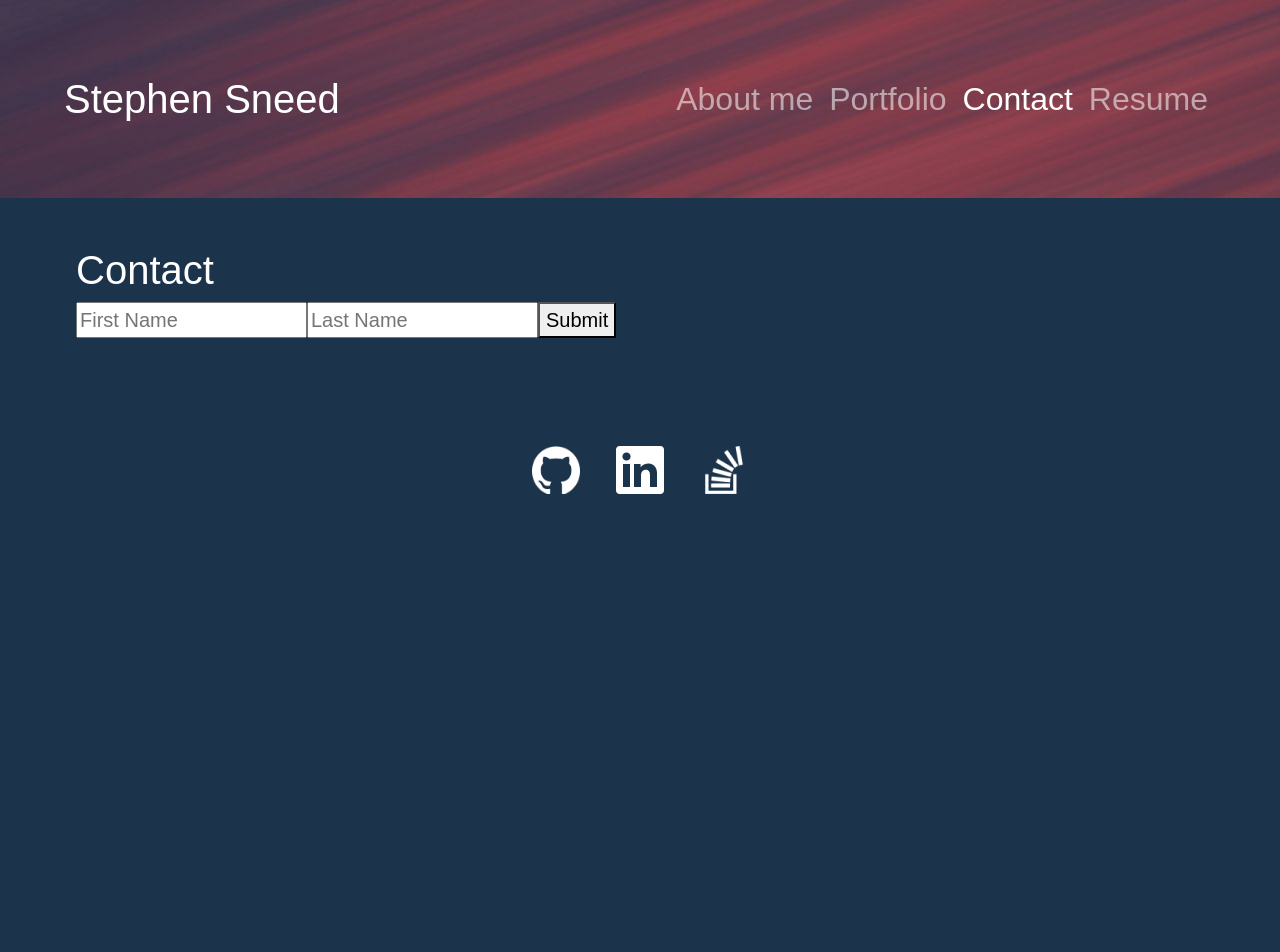
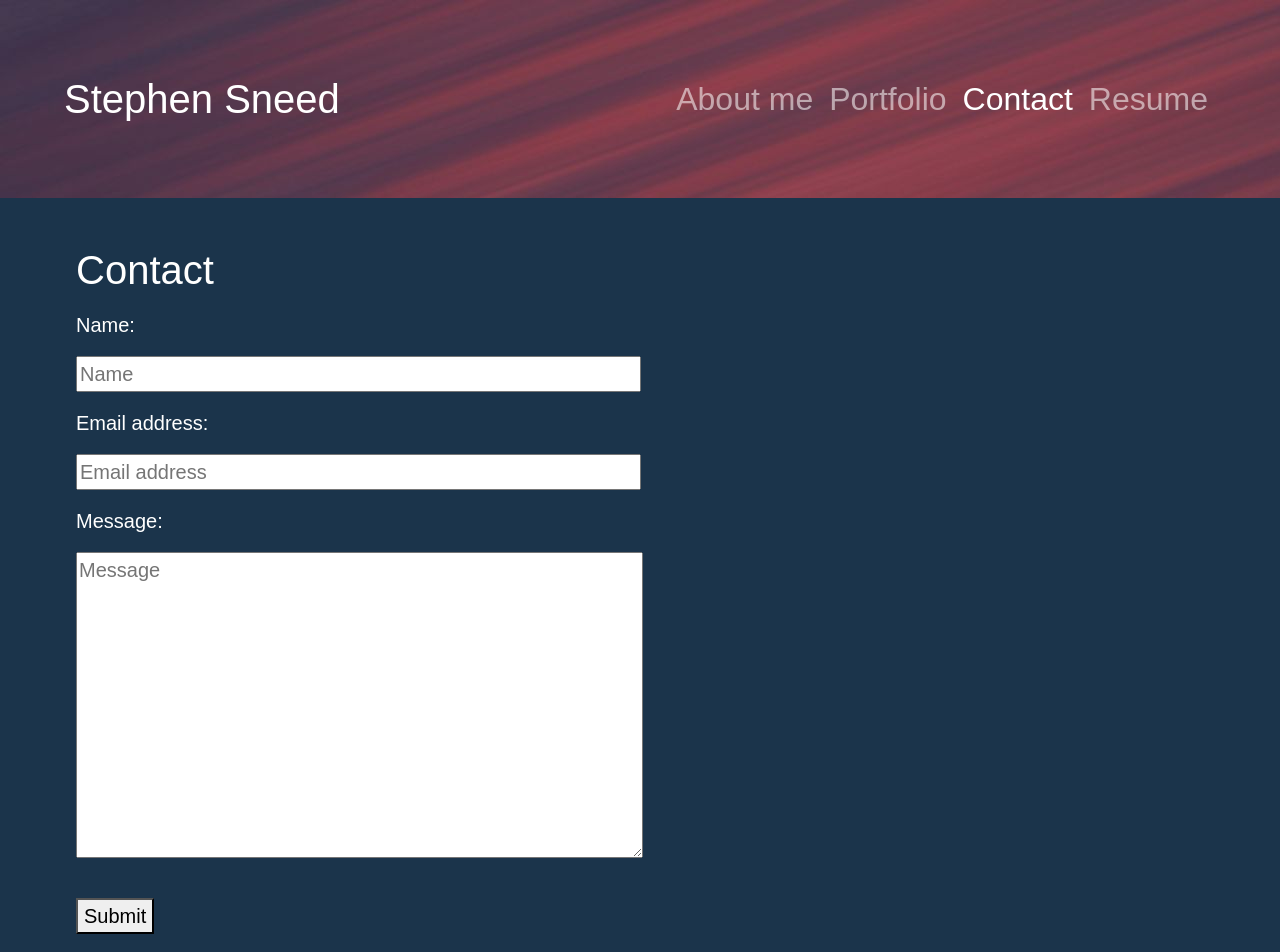
Before and after one commit to sfsneed70/react_portfolio, a React (Vite) app: page /Contact in a window 1280 px wide. Shown: the top 952 px of the page. Before the commit the page ends 800 px from the top, so only its background shows below. Built offline with nearby package versions, Linux system fonts and the light colour scheme.

Commit message:
contact form

```diff
--- a/eslint.config.js
+++ b/eslint.config.js
@@ -33,6 +33,7 @@
         'warn',
         { allowConstantExport: true },
       ],
+      'react/prop-types': 'off',
     },
   },
 ]
--- a/package.json
+++ b/package.json
@@ -10,6 +10,8 @@
     "preview": "vite preview"
   },
   "dependencies": {
+    "@fortawesome/free-brands-svg-icons": "^6.6.0",
+    "@fortawesome/react-fontawesome": "^0.2.2",
     "bootstrap": "^5.3.3",
     "react": "^18.3.1",
     "react-bootstrap": "^2.10.4",
--- a/src/components/Project.jsx
+++ b/src/components/Project.jsx
@@ -1,22 +1,24 @@
-
-import * as projects from '../../assets';
+import * as images from '../assets/projects';
+import { FontAwesomeIcon } from '@fortawesome/react-fontawesome';
+import { faGithub } from '@fortawesome/free-brands-svg-icons'
 
 function Project({ project }) {
+
   const { name, repo, link, description } = project;
 
   return (
-    <div className="project" key={name}>
+    <div className="project p-2" key={name}>
       <img
-        src={projects[name]}
-        alt={removeHyphensAndCapitalize(name)}
+        src={images[name]}
+        alt={name}
         className="project-bg"
       />
       <div className="project-text">
         <h3>
-          <a href={link}>{removeHyphensAndCapitalize(name)}</a>
+          <a href={link}>{name}</a>
           &nbsp;
           <a href={repo}>
-            <i className="fab fa-github" />
+            <FontAwesomeIcon icon={faGithub}/>
           </a>
         </h3>
         <p>{description}</p>
--- a/src/pages/Contact.jsx
+++ b/src/pages/Contact.jsx
@@ -1,49 +1,98 @@
-import { useState } from 'react';
+import { useState } from "react";
+import { validateEmail } from "../utils/helpers.js";
 
 function Contact() {
   // Here we set two state variables for firstName and lastName using `useState`
-  const [firstName, setFirstName] = useState('');
-  const [lastName, setLastName] = useState('');
+  const [name, setName] = useState("");
+  const [email, setEmail] = useState("");
+  const [message, setMessage] = useState("");
+  const [errorMessage, setErrorMessage] = useState("");
 
   const handleInputChange = (e) => {
     // Getting the value and name of the input which triggered the change
     const { name, value } = e.target;
 
     // Ternary statement that will call either setFirstName or setLastName based on what field the user is typing in
-    return name === 'firstName' ? setFirstName(value) : setLastName(value);
+    if (name === "name") {
+      setName(value);
+    } else if (name === "message") {
+      setMessage(value);
+    } else {
+      setEmail(value);
+    }
+  };
+
+  const validateInput = (e) => {
+    // setErrorMessage("");
+    const { name, value } = e.target;
+    if (name === "email") {
+      if (!validateEmail(value)) {
+        setErrorMessage("email address is invalid.");
+      } else {
+        setErrorMessage("");
+      }
+    } else {
+      if (!value.length) {
+        setErrorMessage(`${name} is required.`);
+      } else {
+        setErrorMessage("");
+      }
+    }
   };
 
   const handleFormSubmit = (e) => {
     // Preventing the default behavior of the form submit (which is to refresh the page)
     e.preventDefault();
 
-    // Alert the user their first and last name, clear the inputs
-    alert(`Hello ${firstName} ${lastName}`);
-    setFirstName('');
-    setLastName('');
+    setName("");
+    setEmail("");
+    setMessage("");
+    setErrorMessage("");
   };
 
   return (
     <div className="container mx-5 my-5 fs-5">
-      <h1>
-        Contact {firstName} {lastName}
-      </h1>
+      <h1>Contact</h1>
       <form className="form" onSubmit={handleFormSubmit}>
+        <p className="my-3">Name:</p>
         <input
-          value={firstName}
-          name="firstName"
+          size="50"
+          value={name}
+          name="name"
           onChange={handleInputChange}
+          onBlur={validateInput}
           type="text"
-          placeholder="First Name"
+          placeholder="Name"
+          required
         />
+        <br />
+        <p className="my-3">Email address:</p>
         <input
-          value={lastName}
-          name="lastName"
+          size="50"
+          value={email}
+          name="email"
           onChange={handleInputChange}
+          onBlur={validateInput}
+          type="email"
+          placeholder="Email address"
+          required
+        />
+        <br />
+        <p className="my-3">Message:</p>
+        <textarea
+          rows="10"
+          cols="49"
+          value={message}
+          name="message"
+          onChange={handleInputChange}
+          onBlur={validateInput}
           type="text"
-          placeholder="Last Name"
+          placeholder="Message"
+          required
         />
-        <button type="submit">
+        <br />
+        <p>{errorMessage}</p>
+        <button type="submit" className="my-3">
           Submit
         </button>
       </form>
--- a/src/pages/Portfolio.jsx
+++ b/src/pages/Portfolio.jsx
@@ -1,16 +1,32 @@
 import * as images from "../assets/projects";
+import Project from "../components/Project";
 
 export default function Portfolio() {
   return (
     <div className="mx-5 my-5 fs-5">
       <h1>Portfolio</h1>
       <div className="container">
-        <img className="p-2" src={images['Picturific']} alt="picturific" />
-        <img className="p-2" src={images['Picturific']} alt="picturific" />
-        <img className="p-2" src={images['Picturific']} alt="picturific" />
-        <img className="p-2" src={images['Picturific']} alt="picturific" />
-        <img className="p-2" src={images['Picturific']} alt="picturific" />
-        <img className="p-2" src={images['Picturific']} alt="picturific" />
+        <Project
+          project={{
+            name: "Picturific",
+            repo: "https://github.com/brianleepetros/group-02-picturific",
+            link: "https://brianleepetros.github.io/group-02-picturific/",
+            description: "A place to organize, display, and share customizable photo gallery online with others.",
+          }}
+        />
+        <Project
+          project={{
+            name: "Picturific",
+            repo: "test",
+            link: "test",
+            description: "test",
+          }}
+        />
+        <img className="p-2" src={images["Picturific"]} alt="picturific" />
+        <img className="p-2" src={images["Picturific"]} alt="picturific" />
+        <img className="p-2" src={images["Picturific"]} alt="picturific" />
+        <img className="p-2" src={images["Picturific"]} alt="picturific" />
+        <img className="p-2" src={images["Picturific"]} alt="picturific" />
       </div>
     </div>
   );
--- /dev/null
+++ b/src/utils/helpers.js
@@ -0,0 +1,12 @@
+export function validateEmail(email) {
+  const re = /^(([^<>()[\]\\.,;:\s@"]+(\.[^<>()[\]\\.,;:\s@"]+)*)|(".+"))@((\[[0-9]{1,3}\.[0-9]{1,3}\.[0-9]{1,3}\.[0-9]{1,3}\])|(([a-zA-Z\-0-9]+\.)+[a-zA-Z]{2,}))$/;
+  return re.test(String(email).toLowerCase());
+}
+
+export function checkPassword(input) {
+  const passw = /^[A-Za-z]\w{7,14}$/;
+  if (input.match(passw)) {
+    return true;
+  }
+  return false;
+}
```
Also changed, not shown: 1 other file (tests, documents, lock files or other folders).
